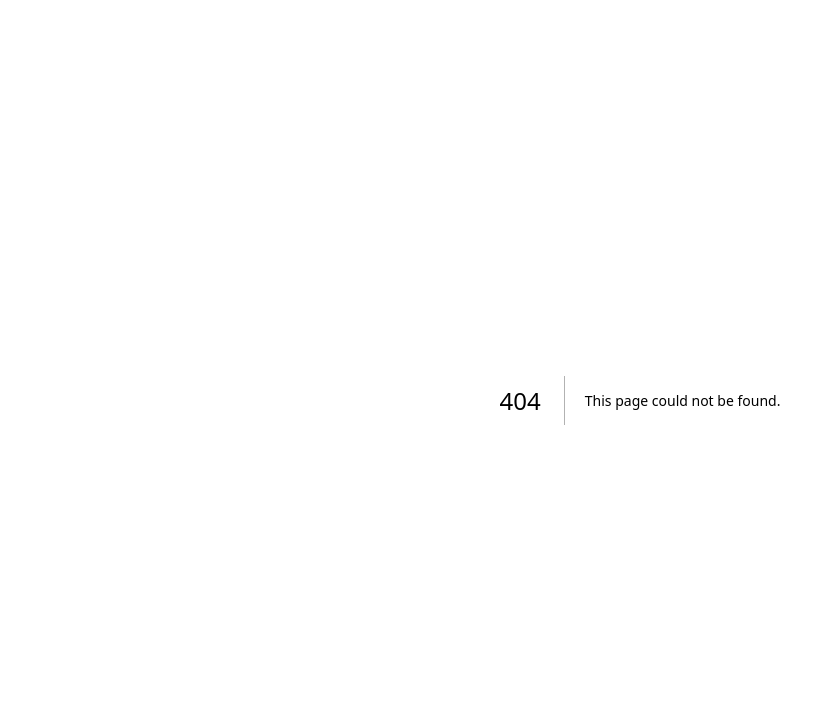
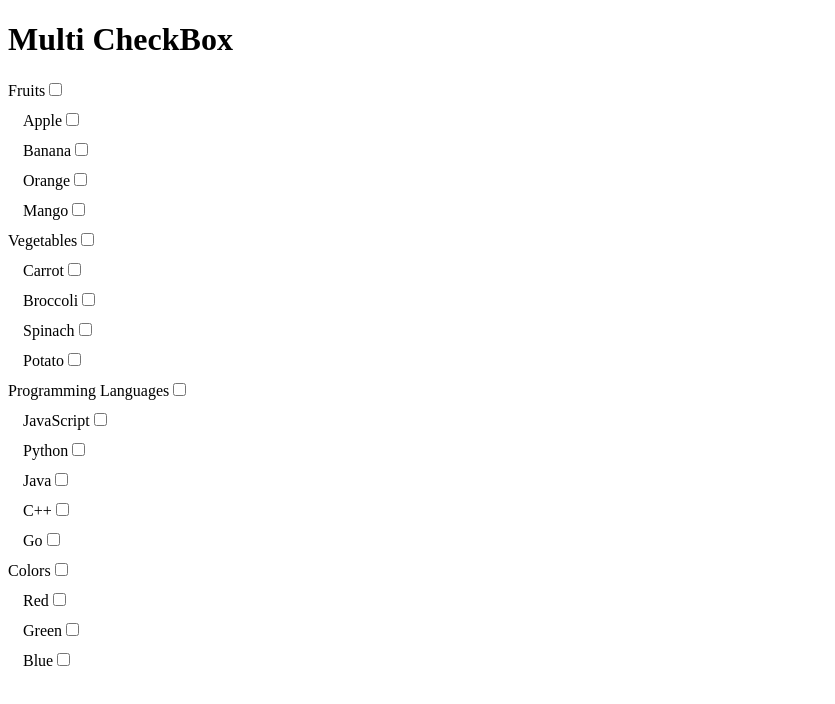
Before and after one commit to info-vivekranjan/react-problems-1, a Next.js app: page /multi-check in a window 1280 px wide. Before the commit this address had no page. Shown: the top 704 px of the page, without its empty margins (0-835 px from the left). Built offline with nearby package versions, Linux system fonts and the light colour scheme.

Commit message:
Multi Checkbox parent-children

```diff
--- /dev/null
+++ b/src/app/multi-check/multiCheckType.ts
@@ -0,0 +1,10 @@
+export interface MultiCheckChildDataType {
+  id: string;
+  label: string;
+}
+
+export interface MultiCheckDataType {
+  id: string;
+  label: string;
+  children: MultiCheckChildDataType[];
+}
--- /dev/null
+++ b/src/app/multi-check/page.tsx
@@ -0,0 +1,113 @@
+"use client";
+
+import { multiCheckData } from "@/constants/multiCheckData";
+import { useState } from "react";
+import { MultiCheckChildDataType } from "./multiCheckType";
+
+type CheckboxMap = Record<string, MultiCheckChildDataType[]>;
+
+const parentKeys: CheckboxMap[] = multiCheckData.map((item) => {
+  return { [item.id]: [] };
+});
+
+const parentWithChildren = multiCheckData.map((item) => {
+  return { [item.id]: item.children };
+});
+
+const parentWithChildrenObj = Object.assign(
+  {},
+  ...parentWithChildren,
+) as CheckboxMap;
+
+export default function MultiCheck() {
+  const [checkboxData, setCheckboxData] = useState<CheckboxMap>(
+    Object.assign({}, ...parentKeys) as CheckboxMap,
+  );
+
+  const handleChangeChildren = (
+    e: React.ChangeEvent<HTMLInputElement>,
+    children: MultiCheckChildDataType,
+    parent: string,
+  ) => {
+    const { checked } = e.target;
+
+    setCheckboxData((prev) => {
+      if (checked) {
+        return {
+          ...prev,
+          [parent]: [...prev[parent], children],
+        };
+      }
+
+      return {
+        ...prev,
+        [parent]: prev[parent].filter((item) => item.id !== children.id),
+      };
+    });
+  };
+
+  const handleParentChange = (
+    e: React.ChangeEvent<HTMLInputElement>,
+    parent: string,
+  ) => {
+    const { checked } = e.target;
+
+    setCheckboxData((prev) => {
+      if (checked) {
+        return {
+          ...prev,
+          [parent]: [...parentWithChildrenObj[parent]],
+        };
+      }
+
+      return {
+        ...prev,
+        [parent]: [],
+      };
+    });
+  };
+
+  console.log(checkboxData);
+
+  return (
+    <>
+      <h1>Multi CheckBox</h1>
+      {multiCheckData?.map((parent) => {
+        return (
+          <div key={parent.id}>
+            <div style={{ marginBottom: "10px" }}>
+              <label htmlFor={parent.id}>{parent.label}</label>
+              <input
+                type="checkbox"
+                name={parent.id}
+                id={parent.id}
+                onChange={(e) => handleParentChange(e, parent.id)}
+                checked={
+                  checkboxData[parent.id].length ===
+                  parentWithChildrenObj[parent.id].length
+                }
+              />
+            </div>
+            {parent.children.map((child) => {
+              return (
+                <div
+                  key={child.id}
+                  style={{ marginLeft: "15px", marginBottom: "10px" }}
+                >
+                  <label htmlFor={child.id}>{child.label}</label>
+                  <input
+                    type="checkbox"
+                    name={child.id}
+                    id={child.id}
+                    onChange={(e) => handleChangeChildren(e, child, parent.id)}
+                    checked={checkboxData[parent.id].includes(child)}
+                  />
+                </div>
+              );
+            })}
+          </div>
+        );
+      })}
+    </>
+  );
+}
--- /dev/null
+++ b/src/constants/multiCheckData.ts
@@ -0,0 +1,42 @@
+export const multiCheckData = [
+  {
+    id: "fruits-1",
+    label: "Fruits",
+    children: [
+      { id: "apple-1-1", label: "Apple" },
+      { id: "banana-1-2", label: "Banana" },
+      { id: "orange-1-3", label: "Orange" },
+      { id: "mango-1-4", label: "Mango" },
+    ],
+  },
+  {
+    id: "vegetables-2",
+    label: "Vegetables",
+    children: [
+      { id: "carrot-2-1", label: "Carrot" },
+      { id: "broccoli-2-2", label: "Broccoli" },
+      { id: "spinach-2-3", label: "Spinach" },
+      { id: "potato-2-4", label: "Potato" },
+    ],
+  },
+  {
+    id: "languages-3",
+    label: "Programming Languages",
+    children: [
+      { id: "javascript-3-1", label: "JavaScript" },
+      { id: "python-3-2", label: "Python" },
+      { id: "java-3-3", label: "Java" },
+      { id: "cpp-3-4", label: "C++" },
+      { id: "go-3-5", label: "Go" },
+    ],
+  },
+  {
+    id: "colors-4",
+    label: "Colors",
+    children: [
+      { id: "red-4-1", label: "Red" },
+      { id: "green-4-2", label: "Green" },
+      { id: "blue-4-3", label: "Blue" },
+    ],
+  },
+];
```
